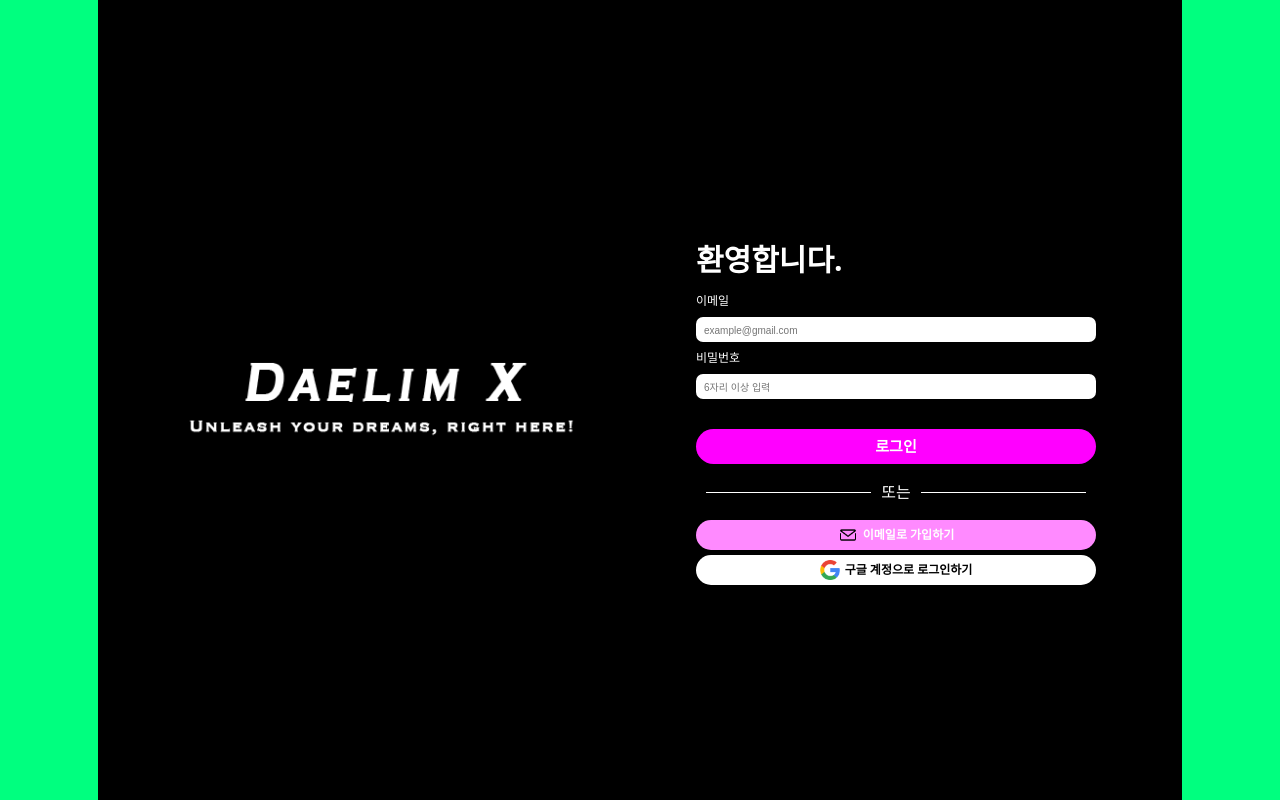
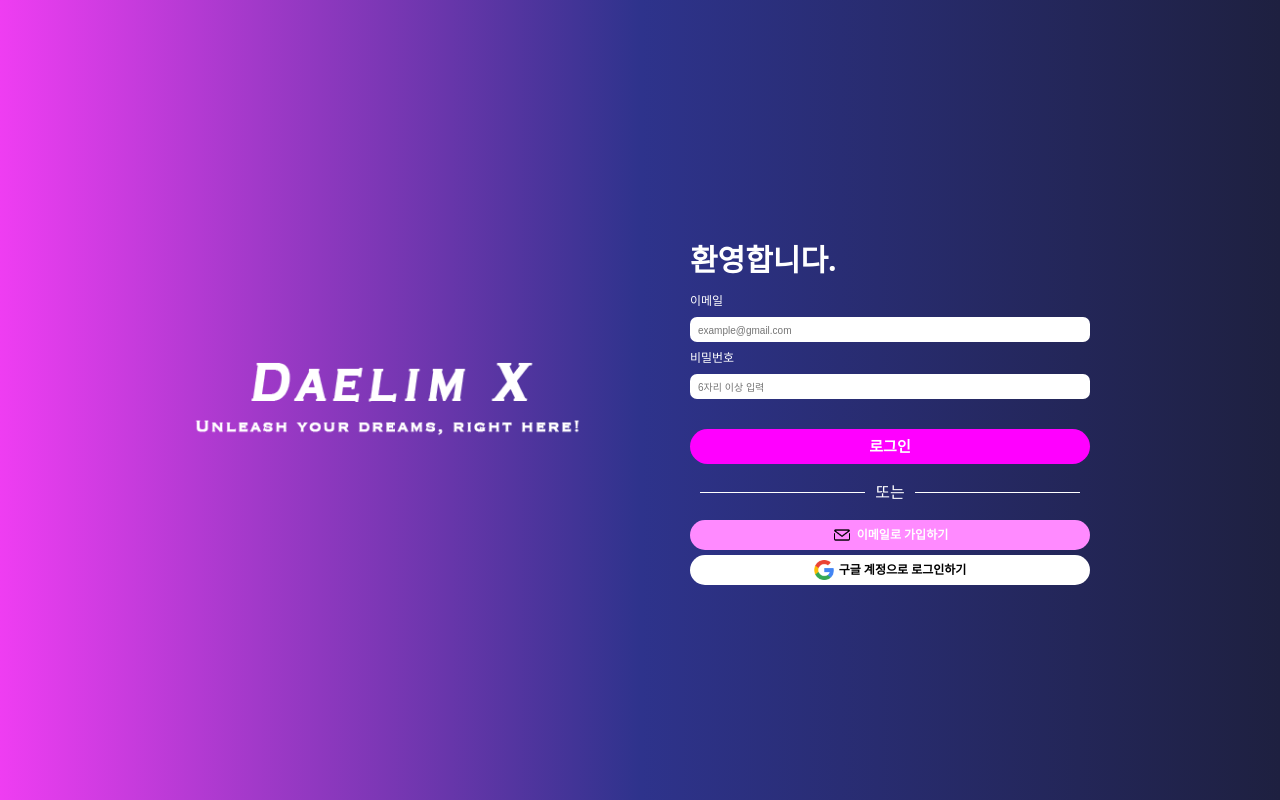
Before and after one commit to 202030138SanghyunChoi/TypeScript, a React (Create React App) app: page /signin in a window 1280 px wide. Built offline with nearby package versions, Linux system fonts and the light colour scheme; the HTML template or start-up script is replaced by a standard one.

Commit message:
Feat: css 전반적으로 리뉴얼

```diff
--- a/src/App.tsx
+++ b/src/App.tsx
@@ -96,7 +96,7 @@
   // 기본 css 초기화 및 기본값 설정
   ${reset}
   body{
-    background-color: springgreen;
+    background: linear-gradient(90deg, #EF3DF2, #2E338C, #1E2040);
     color: white;
     font-family: system-ui, -apple-system, BlinkMacSystemFont, 'Segoe UI', Roboto, Oxygen, Ubuntu, Cantarell, 'Open Sans', 'Helvetica Neue', sans-serif;
   }
--- a/src/components/ProtectedRouter.tsx
+++ b/src/components/ProtectedRouter.tsx
@@ -3,6 +3,7 @@
 
 type Props = { children: React.ReactNode };
 
+// 로그인 할 때 이미 로그인 검증을 했지만 비정상적 루트로 컴포넌트에 접근하는 것을 막기 위해 로그인 검증 여부를 판단하는 컴포넌트
 export default ({ children }: Props) => {
   // 유저 정보 변수 선언
   const user = auth.currentUser;
--- a/src/screens/Home.tsx
+++ b/src/screens/Home.tsx
@@ -13,6 +13,7 @@
   return (
     <Container>
       <Title>Home Page</Title>
+      {/* Home 은 로그인 되어있는 상태에서만 접속 가능하게 설정했기 때문에 로그아웃 버튼(클릭시 signOut 함수 수행) */}
       <button onClick={signOut}>로그아웃</button>
     </Container>
   );
--- a/src/screens/SignIn.tsx
+++ b/src/screens/SignIn.tsx
@@ -10,15 +10,14 @@
 const Container = styled.div`
   // 고정 영역 차지
   display: grid;
+  // 배경색 및 투명도
   // 열의 크기 지정 repeat(2,1fr0 == 1fr 1fr 이므로 두 개의 컬럼이 같은 비율의 크기 차지
   grid-template-columns: repeat(2, 1fr);
   // 요소들 가운데 배치(열 기준)
   justify-items: center;
   // 요소들 가운데 배치(행 기준)
   align-items: center;
-  width: 80%;
   padding: 30px;
-  background-color: black;
 
   // 미디어 쿼리 사용
   // 조건부 css 로 max-width 즉, 최대 높이가 768px 까지인 경우에는 아래 css 내용 적용
--- a/src/screens/SignUp.tsx
+++ b/src/screens/SignUp.tsx
@@ -4,18 +4,45 @@
 import { auth } from "../firebaseConfig";
 import { FirebaseError } from "firebase/app";
 import { Link, useNavigate } from "react-router-dom";
-
 const Container = styled.div`
   display: flex;
-  // 세로 정렬
+  // 가상 요소를 위해 relative
+  position: relative;
+
+  // 중앙배치
+  margin: auto;
+  // 화면 상대 길이
+  width: 20%;
+  height: 500px;
+  // 반응형 웹 최소, 최대 크기
+  min-width: 300px;
+  max-width: 400px;
+  // 테두리 둥글게
+  border-radius: 20px;
+
+  // 내부에서부터 테두리까지의 간격
+  //padding: 10px;
+  // 내부 요소들 세로 정렬(가운데 배치)
   flex-direction: column;
-  // 요소들 가운데 배치
   align-items: center;
-  width: 80%;
 
-  // 반응형 웹 최대 크기
-  max-width: 1600px;
-  padding: 30px;
+  // 요소들은 내비두고 배경만 투명하게..
+  &::before {
+    content: " ";
+    margin: auto;
+
+    position: absolute;
+    inset: 0;
+
+    // 테두리 둥글게
+    border-radius: 20px;
+    //// 요소들보다 아래 깔리게
+    z-index: -1;
+    // 배경색 및 투명도
+    background: black;
+    opacity: 0.4;
+  }
+
 `;
 
 const Title = styled.div`
@@ -31,6 +58,7 @@
 
 // 회원 가입 폼
 const Form = styled.form`
+  width: 80%;
   display: flex;
   // 안에서 요소들끼리 간격
   gap: 10px;
```
Also changed, not shown: src/screens/LoadingScreen.tsx (+5 -4 lines), src/screens/Profile.tsx (line endings or trailing spaces), 1 other file (tests, documents, lock files or other folders).
